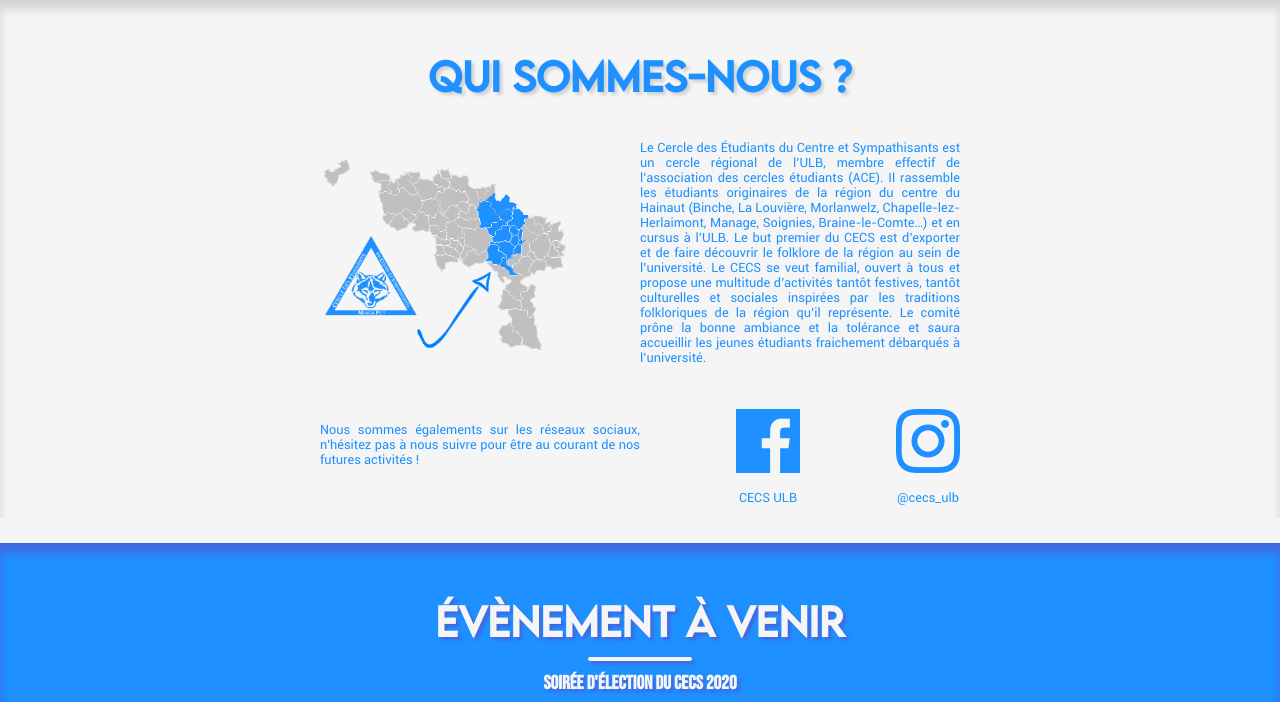
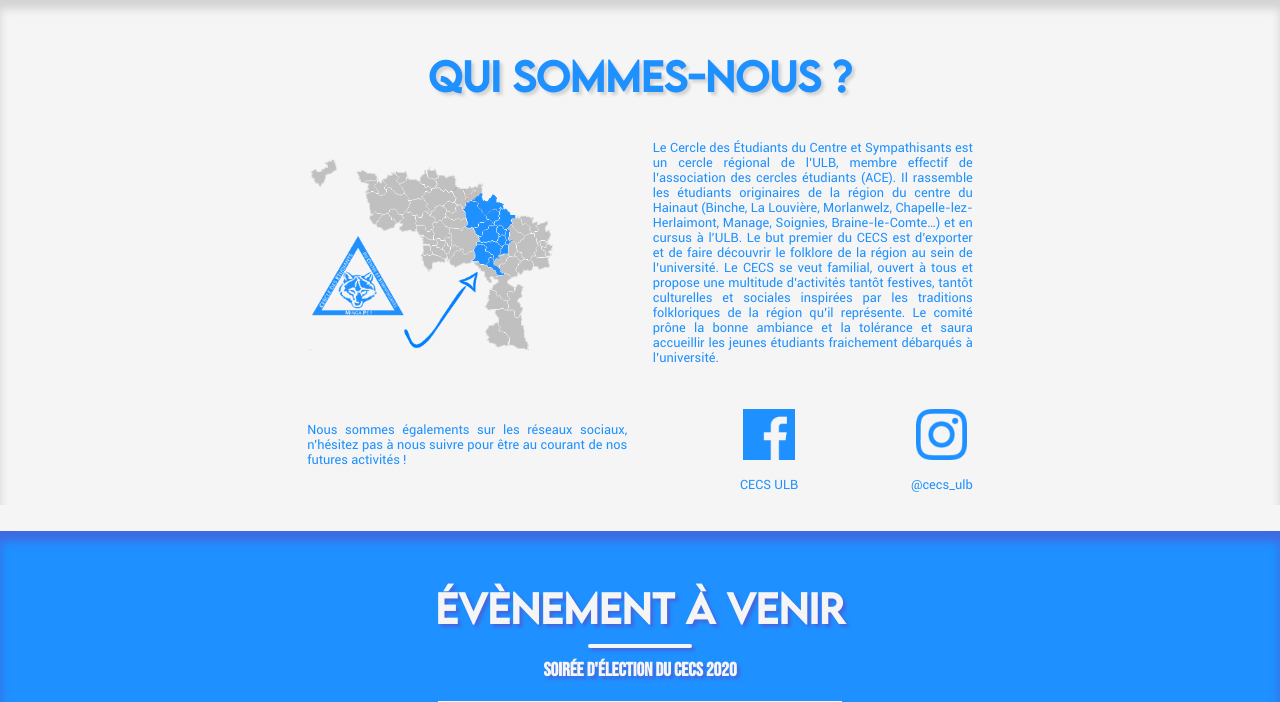
Before and after one commit to Jepsiko/site-cecs, a Django app: page / in a window 1280 px wide. Shown: the part 395-1097 px from the top of the page. Run offline with Django 3.2, Linux system fonts and the light colour scheme; data comes from the database, SQL or seed files in the repository; grey boxes are pictures that could not be loaded.

Commit message:
Better design

```diff
--- a/main/static/main/style.css
+++ b/main/static/main/style.css
@@ -430,7 +430,7 @@ a:hover {
 .presentation div {
 	display: flex;
 	justify-content: space-between;
-	margin: 2vw 25vw;
+	margin: 2vw 24vw;
 }
 
 .presentation img {
@@ -450,8 +450,8 @@ a:hover {
 }
 
 .social-network-image img {
-	width: 5vw;
-	height: 5vw;
+	width: 4vw;
+	height: 4vw;
 }
 
 .presentation p {
```
